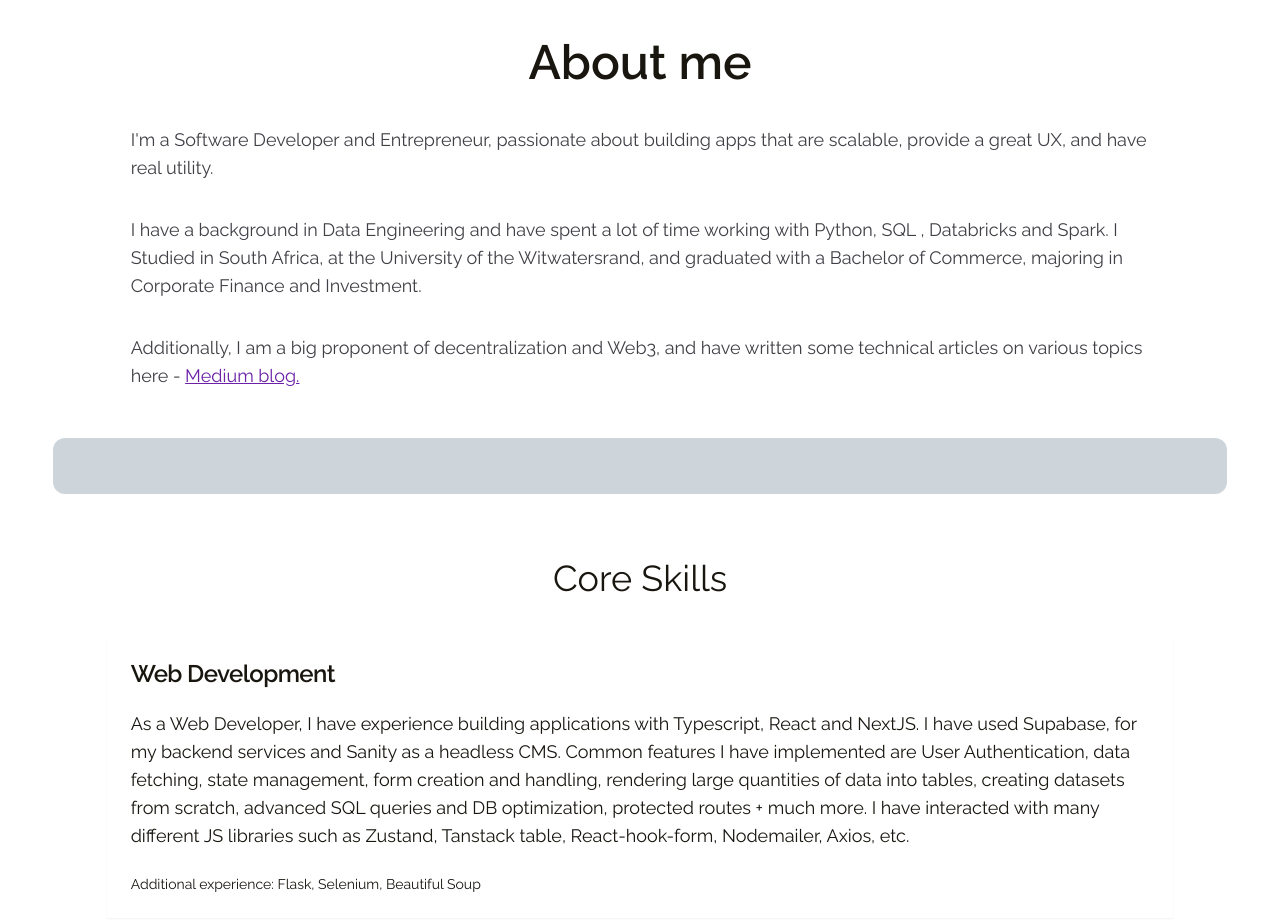
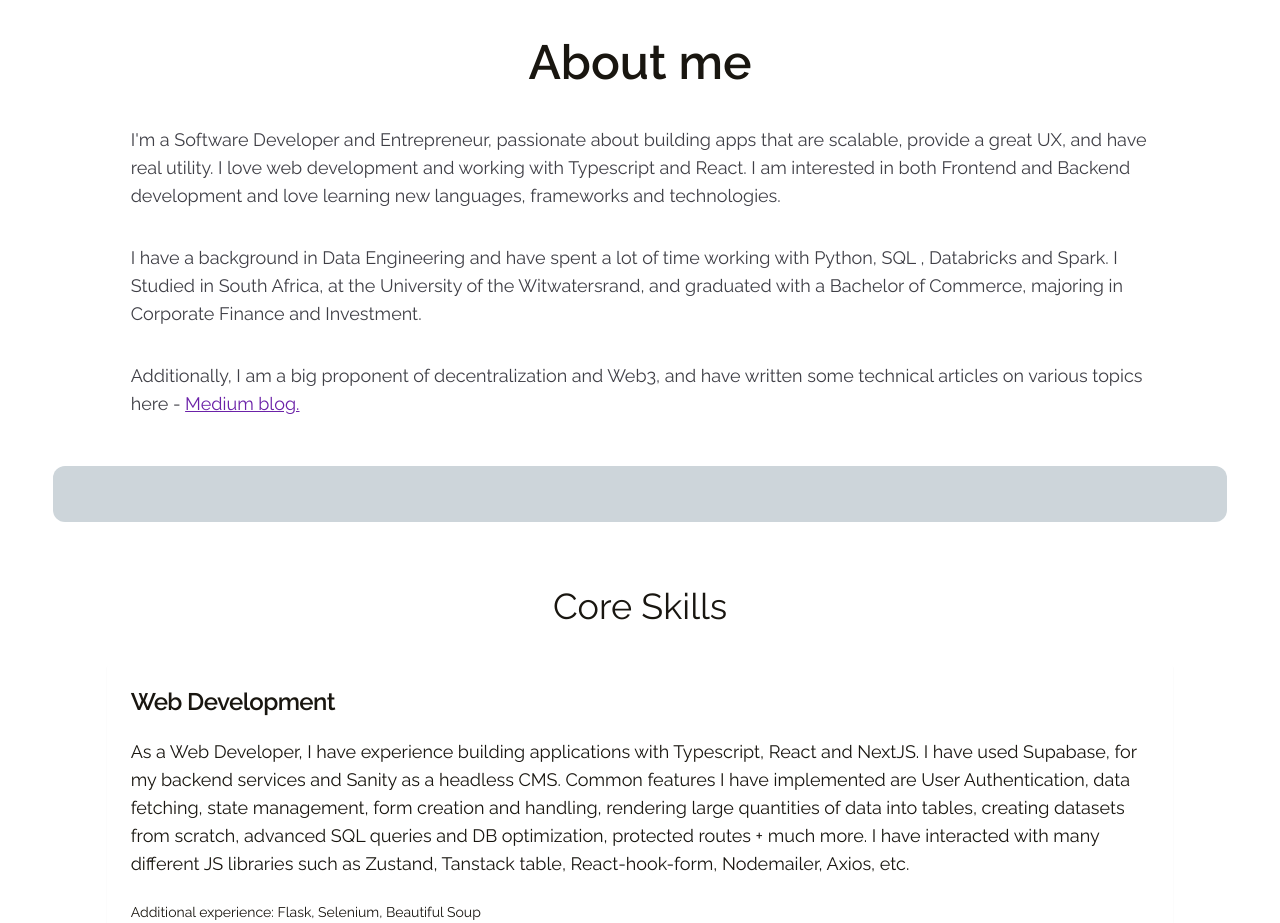
Before and after one commit to jamoowen/Portfolio-v2, a Next.js app: page / in a window 1280 px wide. Shown: the part 1022-1945 px from the top of the page. Built offline with nearby package versions, Linux system fonts and the light colour scheme; no server answers.

Commit message:
changed wording again

```diff
--- a/src/components/about/about.tsx
+++ b/src/components/about/about.tsx
@@ -27,7 +27,9 @@ const About = () => {
 
                 <div className='flex flex-col w-full h-full gap-5 '>
                     <div className="w-10/12 mx-auto space-y-1.5 px-6">
-                        <p>{`I'm a Software Developer and Entrepreneur, passionate about building apps that are scalable, provide a great UX, and have real utility.`}</p><br />
+                        <p>{`I'm a Software Developer and Entrepreneur, passionate about building apps that are scalable, provide a great UX, and have real utility.
+                        I love web development and working with Typescript and React. I am interested in both Frontend and Backend development and love learning new
+                        languages, frameworks and technologies.`}</p><br />
                         <p>{`I have a background in Data Engineering and have spent a lot of time working with Python, SQL , Databricks and Spark.
                             I Studied in South Africa, at the University of the Witwatersrand, and graduated with a Bachelor of Commerce, majoring in Corporate Finance
                             and Investment.
--- a/src/components/intro/intro.tsx
+++ b/src/components/intro/intro.tsx
@@ -81,7 +81,7 @@ const Intro = () => {
                                         3000, // Waits 1s
                                         "I'm a developer!",
                                         700,
-                                        "I'm a Web Developer, Entrepreneur, and amateur boxer!",
+                                        "I'm a Web Developer, Entrepreneur, and Amateur Boxer!",
 
                                         () => {
                                         },
```
